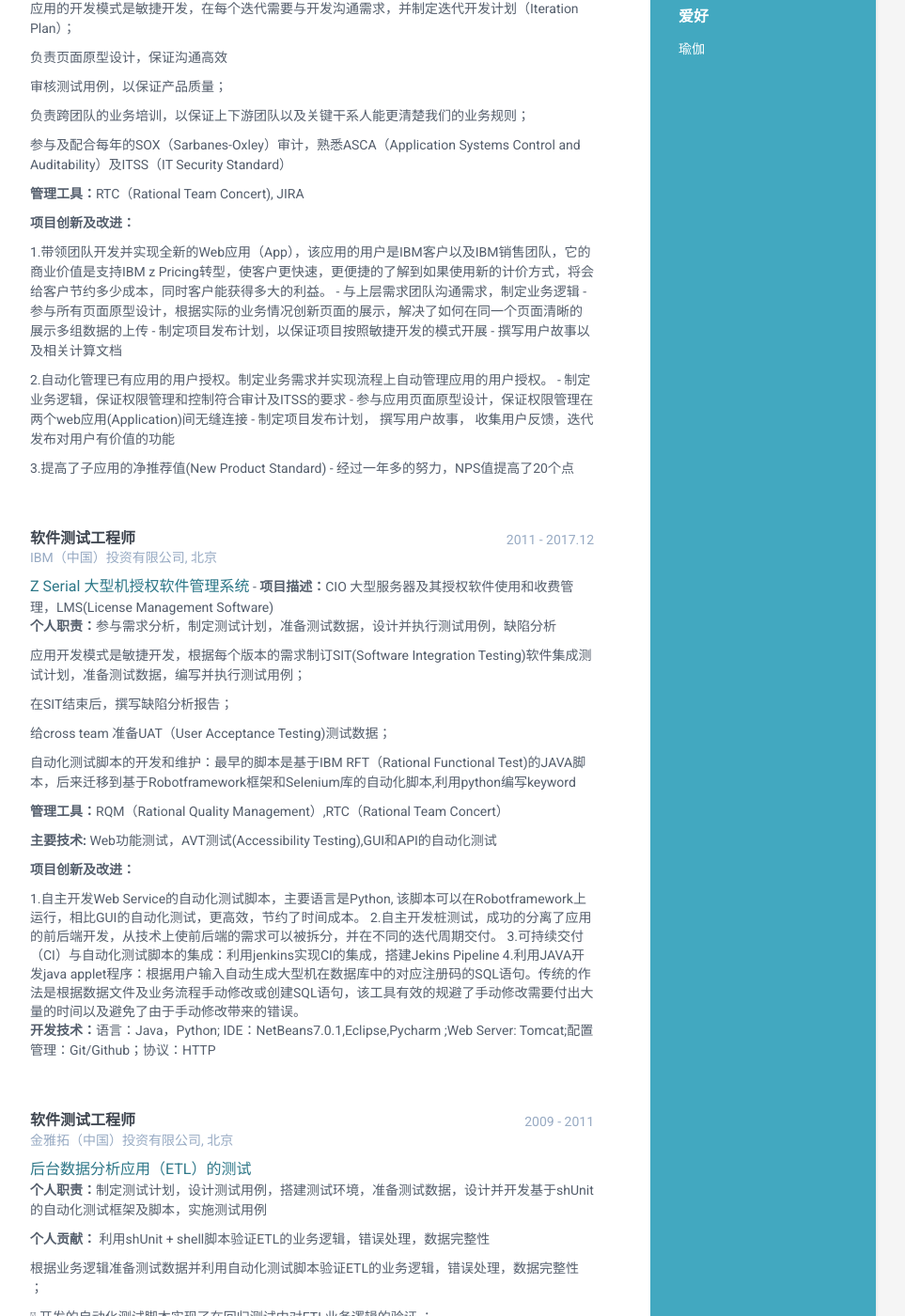
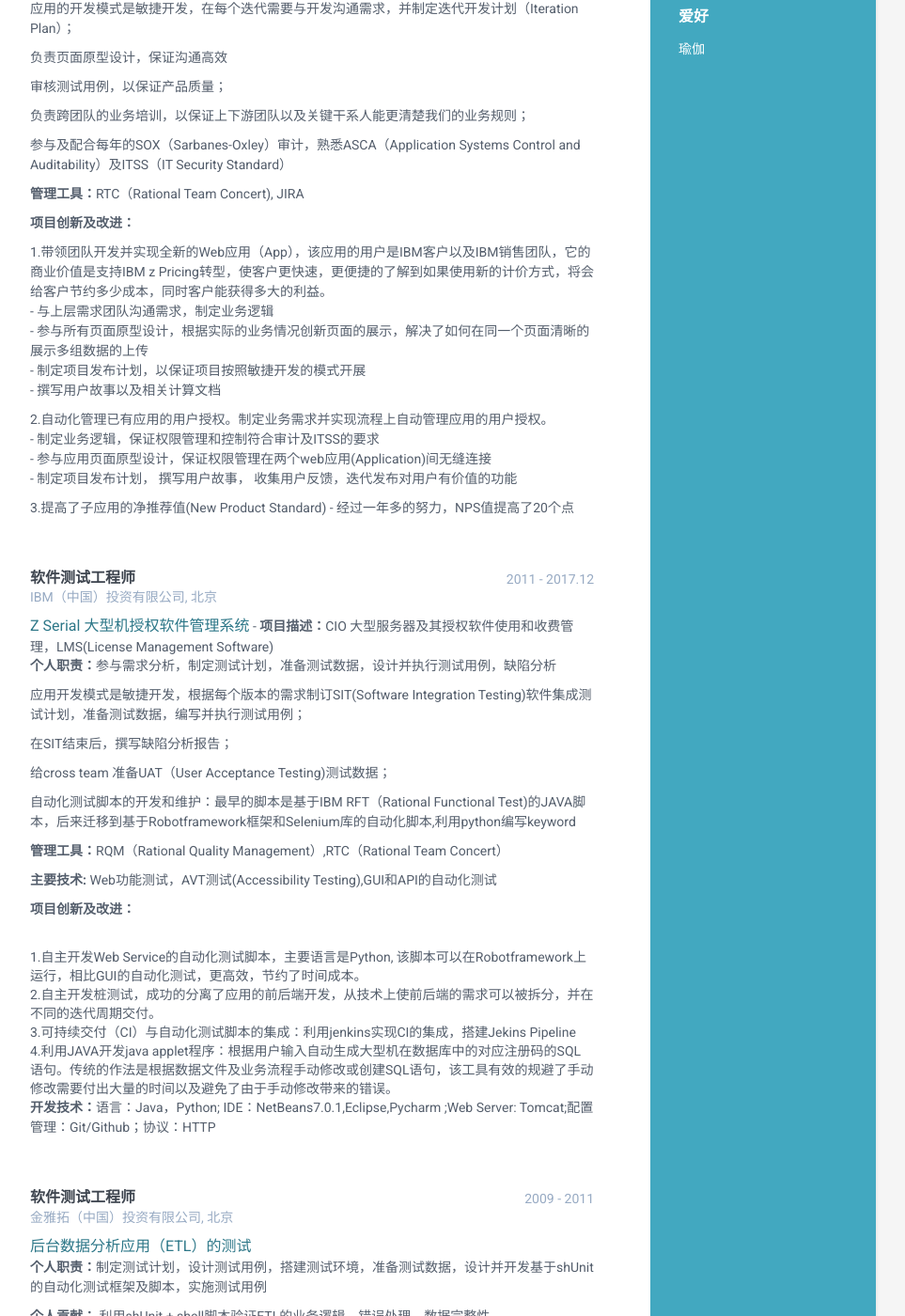
Before and after one commit to liuyang0116/LiuYangResume_EN, a Jekyll site: the page built from index.html, in a window 1280 px wide and 1400 px high, scrolled down 961 px. Shown: the whole window at 94% size, without its empty margins (188-1151 px from the left). Built offline with Jekyll 4.4.1, drawn with Linux system fonts in a browser that asks for light colours.

```diff
--- a/_includes/projects.html
+++ b/_includes/projects.html
@@ -20,15 +20,15 @@
 					<p><b>管理工具：</b>RTC（Rational Team Concert), JIRA</p>
 					<p><b>项目创新及改进：</b></p>
 					<p>1.带领团队开发并实现全新的Web应用（App），该应用的用户是IBM客户以及IBM销售团队，它的商业价值是支持IBM z Pricing转型，使客户更快速，更便捷的了解到如果使用新的计价方式，将会给客户节约多少成本，同时客户能获得多大的利益。
-					  - 与上层需求团队沟通需求，制定业务逻辑
-					  - 参与所有页面原型设计，根据实际的业务情况创新页面的展示，解决了如何在同一个页面清晰的展示多组数据的上传
-					  - 制定项目发布计划，以保证项目按照敏捷开发的模式开展
-					  - 撰写用户故事以及相关计算文档
+					  <br>- 与上层需求团队沟通需求，制定业务逻辑
+					  <br>- 参与所有页面原型设计，根据实际的业务情况创新页面的展示，解决了如何在同一个页面清晰的展示多组数据的上传
+					  <br>- 制定项目发布计划，以保证项目按照敏捷开发的模式开展
+					  <br>- 撰写用户故事以及相关计算文档
 					  </p>
 					<p>2.自动化管理已有应用的用户授权。制定业务需求并实现流程上自动管理应用的用户授权。
-					  - 制定业务逻辑，保证权限管理和控制符合审计及ITSS的要求
-					  - 参与应用页面原型设计，保证权限管理在两个web应用(Application)间无缝连接
-					  - 制定项目发布计划， 撰写用户故事， 收集用户反馈，迭代发布对用户有价值的功能
+					  <br>- 制定业务逻辑，保证权限管理和控制符合审计及ITSS的要求
+					  <br>- 参与应用页面原型设计，保证权限管理在两个web应用(Application)间无缝连接
+					  <br>- 制定项目发布计划， 撰写用户故事， 收集用户反馈，迭代发布对用户有价值的功能
 					</p>
 					<p>3.提高了子应用的净推荐值(New Product Standard)
 					  - 经过一年多的努力，NPS值提高了20个点
@@ -53,10 +53,10 @@
 					<p><b>主要技术:</b> Web功能测试，AVT测试(Accessibility Testing),GUI和API的自动化测试</p>
 					<p><b>项目创新及改进：</b>
 					</p>
-					1.自主开发Web Service的自动化测试脚本，主要语言是Python, 该脚本可以在Robotframework上运行，相比GUI的自动化测试，更高效，节约了时间成本。
-					2.自主开发桩测试，成功的分离了应用的前后端开发，从技术上使前后端的需求可以被拆分，并在不同的迭代周期交付。
-					3.可持续交付（CI）与自动化测试脚本的集成：利用jenkins实现CI的集成，搭建Jekins Pipeline
-					4.利用JAVA开发java applet程序：根据用户输入自动生成大型机在数据库中的对应注册码的SQL语句。传统的作法是根据数据文件及业务流程手动修改或创建SQL语句，该工具有效的规避了手动修改需要付出大量的时间以及避免了由于手动修改带来的错误。
+					<br>1.自主开发Web Service的自动化测试脚本，主要语言是Python, 该脚本可以在Robotframework上运行，相比GUI的自动化测试，更高效，节约了时间成本。
+					<br>2.自主开发桩测试，成功的分离了应用的前后端开发，从技术上使前后端的需求可以被拆分，并在不同的迭代周期交付。
+					<br>3.可持续交付（CI）与自动化测试脚本的集成：利用jenkins实现CI的集成，搭建Jekins Pipeline
+					<br>4.利用JAVA开发java applet程序：根据用户输入自动生成大型机在数据库中的对应注册码的SQL语句。传统的作法是根据数据文件及业务流程手动修改或创建SQL语句，该工具有效的规避了手动修改需要付出大量的时间以及避免了由于手动修改带来的错误。
 					<p><b>开发技术：</b>语言：Java，Python; IDE：NetBeans7.0.1,Eclipse,Pycharm ;Web Server: Tomcat;配置管理：Git/Github；协议：HTTP</p>
 					<p></p>
 
```
